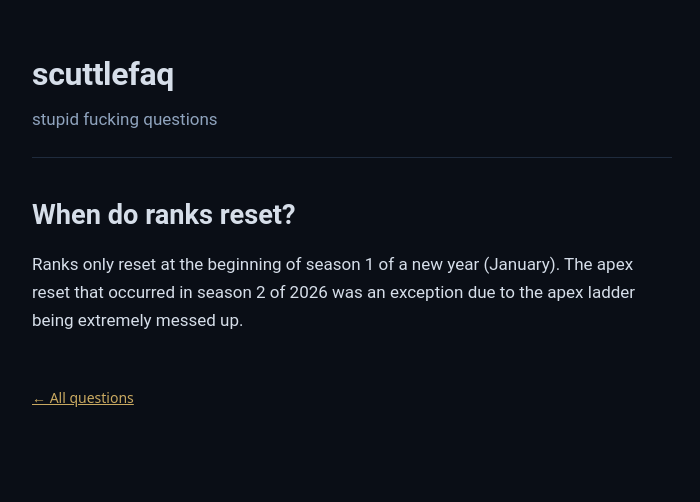
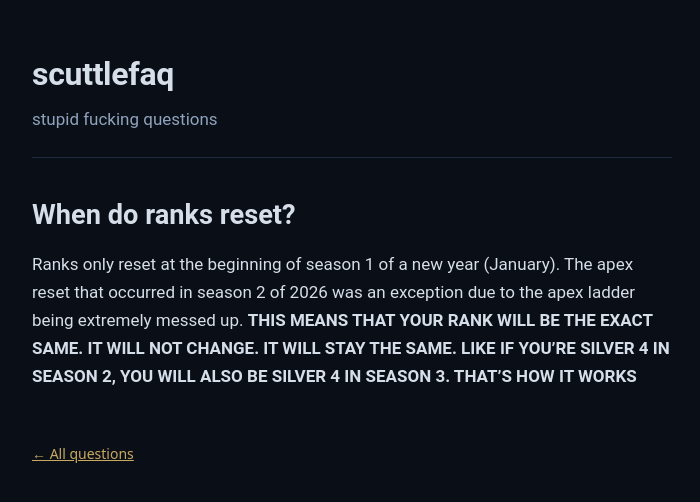
Before and after one commit to scuttlecat/scuttlefaq, a Jekyll site: the page built from _faqs/when-does-rank-reset.md, in a window 1280 px wide. Shown: the top 502 px of the page, without its empty margins (288-988 px from the left). Built offline with Jekyll 4.4.1, drawn with Linux system fonts in a browser that asks for light colours.

Commit message:
people are so dumb omfg

```diff
--- a/_faqs/when-does-rank-reset.md
+++ b/_faqs/when-does-rank-reset.md
@@ -1,7 +1,7 @@
 ---
 title: "When do ranks reset?"
-summary: "Ranks only reset at the beginning of season 1 of a new year (January). The apex reset that occurred in season 2 of 2026 was an exception due to the apex ladder being extremely messed up."
+summary: "Ranks only reset at the beginning of season 1 of a new year (January). The apex reset that occurred in season 2 of 2026 was an exception due to the apex ladder being extremely messed up. THIS MEANS THAT YOUR RANK WILL BE THE EXACT SAME. IT WILL NOT CHANGE. IT WILL STAY THE SAME. LIKE IF YOU'RE SILVER 4 IN SEASON 2, YOU WILL ALSO BE SILVER 4 IN SEASON 3. THAT'S HOW IT WORKS"
 category: "Seasons & Ranked"
 order: 4
 ---
-Ranks only reset at the beginning of season 1 of a new year (January). The apex reset that occurred in season 2 of 2026 was an exception due to the apex ladder being extremely messed up.
+Ranks only reset at the beginning of season 1 of a new year (January). The apex reset that occurred in season 2 of 2026 was an exception due to the apex ladder being extremely messed up. <strong>THIS MEANS THAT YOUR RANK WILL BE THE EXACT SAME. IT WILL NOT CHANGE. IT WILL STAY THE SAME. LIKE IF YOU'RE SILVER 4 IN SEASON 2, YOU WILL ALSO BE SILVER 4 IN SEASON 3. THAT'S HOW IT WORKS</strong>
```
